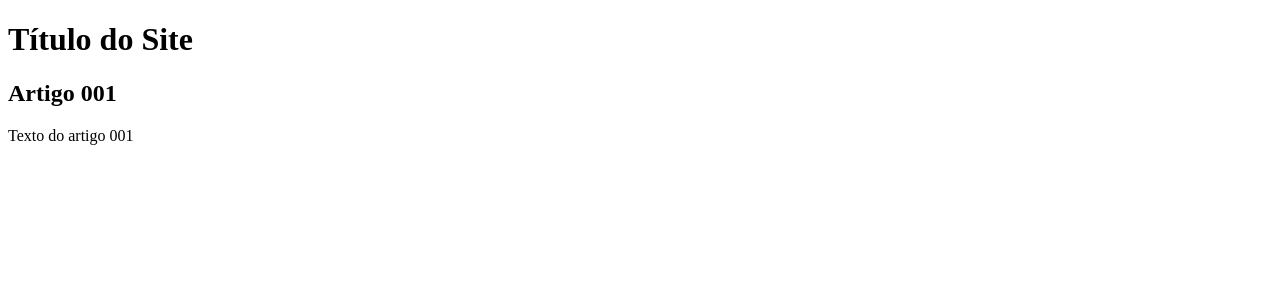
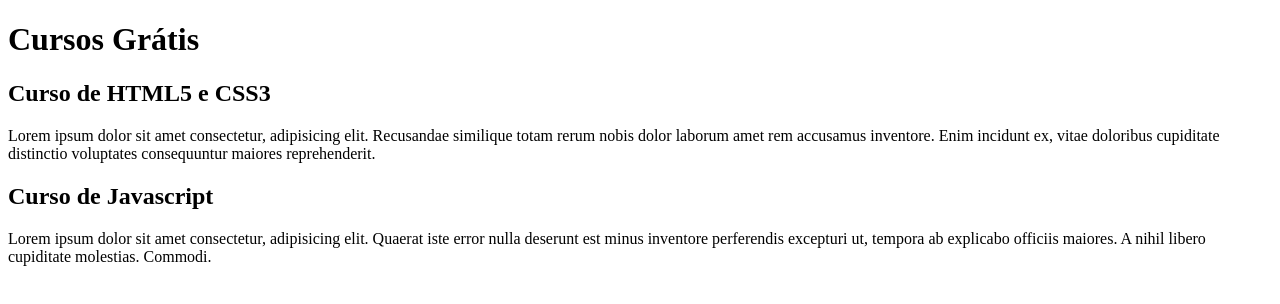
Before and after one commit to caiocesarrj/website-test, a plain HTML site: page index.html in a window 1280 px wide. Drawn offline with Linux system fonts and the light colour scheme.

Commit message:
add content

```diff
--- a/index.html
+++ b/index.html
@@ -8,12 +8,18 @@
 <body>
     <main>
         <header>
-            <h1>Título do Site</h1>
+            <h1>Cursos Grátis</h1>
         </header>
         <article>
-            <h2>Artigo 001</h2>
-            <p>Texto do artigo 001</p>
+            <h2>Curso de HTML5 e CSS3</h2>
+            <p>Lorem ipsum dolor sit amet consectetur, adipisicing elit.
+                Recusandae similique totam rerum nobis dolor laborum amet rem accusamus inventore.
+                Enim incidunt ex, vitae doloribus cupiditate distinctio voluptates consequuntur maiores reprehenderit.</p>
         </article>
+            <h2>Curso de Javascript</h2>
+            <p>Lorem ipsum dolor sit amet consectetur, adipisicing elit.
+                Quaerat iste error nulla deserunt est minus inventore perferendis excepturi ut, tempora ab explicabo officiis maiores.
+                A nihil libero cupiditate molestias. Commodi.</p>
     </main>
 </body>
 </html>
```
